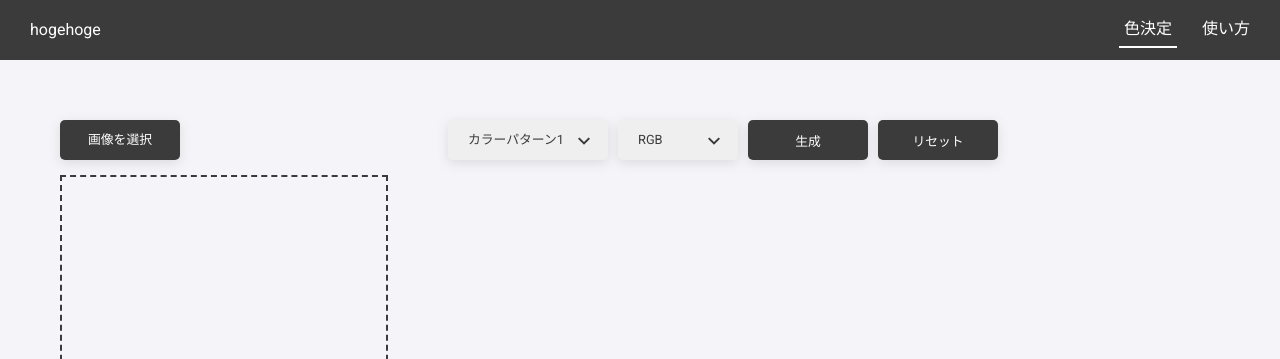
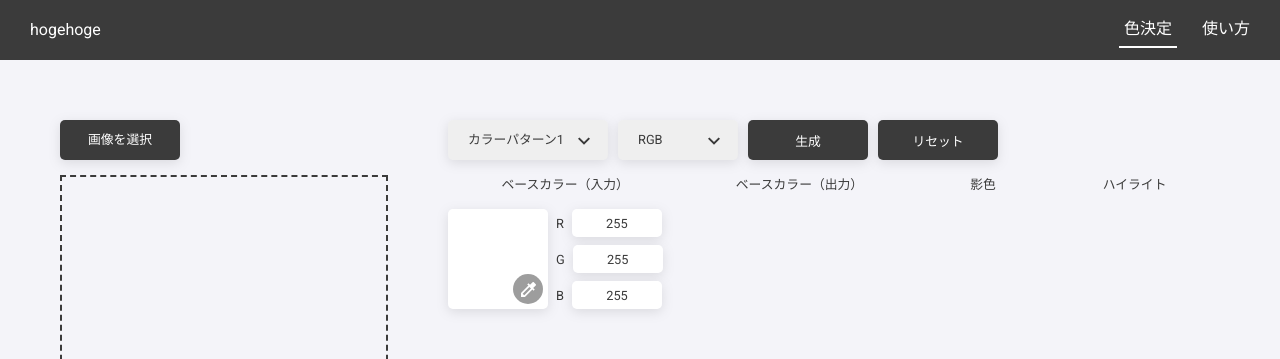
Before and after one commit to Def-aki0530/colorPicker, a Nuxt app: page / in a window 1280 px wide. Shown: the top 359 px of the page. Built offline with nearby package versions, Linux system fonts and the light colour scheme.

Commit message:
add new components & advance inputColor

```diff
--- /dev/null
+++ b/components/ColorPicker/Area.vue
@@ -0,0 +1,17 @@
+<template>
+  <div class="area">
+    <slot />
+  </div>
+</template>
+
+<script>
+export default {
+}
+</script>
+
+<style scoped lang="scss">
+.area{
+  width: 100%;
+  display: flex;
+}
+</style>
--- /dev/null
+++ b/components/ColorPicker/Eyedropper.vue
@@ -0,0 +1,21 @@
+<template>
+  <div class="eyedropper">
+    <svg xmlns="http://www.w3.org/2000/svg" width="15" height="15.001" viewBox="0 0 15 15.001">
+      <path id="Icon_material-colorize" data-name="Icon material-colorize" d="M19.257,6.69l-1.95-1.95a.83.83,0,0,0-1.175,0l-2.6,2.6L11.924,5.748,10.75,6.923l1.183,1.183L4.5,15.539V19.5H8.458l7.433-7.433,1.183,1.183,1.175-1.175-1.6-1.6,2.6-2.6a.832.832,0,0,0,.008-1.183ZM7.766,17.831l-1.6-1.6,6.716-6.716,1.6,1.6Z" transform="translate(-4.5 -4.496)" fill="#fff"/>
+    </svg>
+  </div>
+</template>
+
+<script>
+export default {
+}
+</script>
+
+<style scoped lang="scss">
+.eyedropper{
+  width: 15px;
+  height: 15px;
+  fill: white;
+  padding:  5.5px 7.5px;
+}
+</style>
--- /dev/null
+++ b/components/ColorPicker/InputColor.vue
@@ -0,0 +1,114 @@
+<template>
+  <div class="input-color">
+    <label class="color-preview" :style="{background: color}" for="id1" ></label>
+    <input type="color" class="chose-color" id="id1" value="#ffffff" v-model="color">
+    <div class="eyedropper-area">
+      <ColorPickerEyedropper />
+    </div>
+    <div class="chose-colorcode-area">
+      <div class="chose-colorcode">
+        <div>R</div>
+        <input type="number" min="0" max="255" step="1" value="255">
+      </div>
+      <div class="chose-colorcode">
+        <div>G</div>
+        <input type="number" min="0" max="255" step="1" value="255">
+      </div>
+      <div class="chose-colorcode">
+        <div>B</div>
+        <input type="number" min="0" max="255" step="1" value="255">
+      </div>
+    </div>
+  </div>
+</template>
+
+<script>
+export default {
+  data() {
+    return {
+      color: '#ffffff'
+    }
+  }
+}
+</script>
+
+<style scoped lang="scss">
+.input-color{
+  display: flex;
+  align-items: space-between;
+  position: relative;
+}
+
+.color-preview{
+  width: 100px;
+  height: 100px;
+  border-radius: 5px;
+  filter: drop-shadow(0 3px 6px rgba(0, 0, 0, 0.1));
+  cursor: pointer;
+}
+
+.chose-color{
+  width: 0;
+  height: 0;
+  -webkit-appearance: none;
+  -moz-appearance: none;
+  appearance: none;
+  background: none;
+  border: none;
+  outline: none;
+  padding: 0;
+  margin: 0;
+  opacity: 0;
+}
+
+.eyedropper-area{
+  width: 30px;
+  height: 30px;
+  position: absolute;
+  top: 65px;
+  left: 65px;
+  border-radius: 15px;
+  background: rgba($mainColor, 0.5);
+  pointer-events: none;
+}
+
+.chose-colorcode-area{
+  display: flex;
+  flex-direction: column;
+  justify-content: space-between;
+}
+
+.chose-colorcode{
+  display: flex;
+  align-items: center;
+  div{
+    font-size: 0.8rem;
+    color: $mainColor;
+    padding: 0 8px;
+  }
+  input{
+    width: 90px;
+    height: 28px;
+    font-size: 0.8rem;
+    font-family: 'Roboto', 'Noto Sans JP';
+    color: $mainColor;
+    text-align: center;
+    border: none;
+    outline: none;
+    border-radius: 5px;
+    filter: drop-shadow(0 3px 6px rgba(0, 0, 0, 0.1));
+    &::-webkit-inner-spin-button{
+      -webkit-appearance: none;
+      -moz-appearance: none;
+      appearance: none;
+    }
+    &::-webkit-outer-spin-button {
+      -webkit-appearance: none;
+      -moz-appearance: none;
+      appearance: none;
+    }
+  }
+
+}
+
+</style>
--- /dev/null
+++ b/components/ColorPicker/Label.vue
@@ -0,0 +1,27 @@
+<template>
+  <div class="label">
+    <div>ベースカラー（入力）</div>
+    <div>ベースカラー（出力）</div>
+    <div>影色</div>
+    <div>ハイライト</div>
+  </div>
+</template>
+
+<script>
+export default {
+}
+</script>
+
+<style scoped lang="scss">
+.label{
+  width: 100%;
+  display: flex;
+  justify-content: space-around;
+  margin: 15px 0;
+  div{
+    font-size: 0.8rem;
+    color: $mainColor;
+  }
+}
+
+</style>
--- a/components/ColorPicker/Select.vue
+++ b/components/ColorPicker/Select.vue
@@ -65,10 +65,6 @@ export default {
     -webkit-appearance: none;
     -moz-appearance: none;
     appearance: none;
-
-    option{
-
-    }
   }
 }
 </style>
--- a/components/ColorPicker/SelectColor.vue
+++ b/components/ColorPicker/SelectColor.vue
@@ -21,11 +21,13 @@
       />
       <ColorPickerButton
         :text="'リセット'"
+      />
+    </div>
+    <ColorPickerLabel />
 
-      />
-
-    </div>
-
+    <ColorPickerArea>
+      <ColorPickerInputColor />
+    </ColorPickerArea>
 
 
   </div>
--- a/package.json
+++ b/package.json
@@ -1,5 +1,5 @@
 {
-  "name": "colorPicker",
+  "name": "color-picker",
   "version": "1.0.0",
   "private": true,
   "scripts": {
```
Also changed, not shown: 1 other file (tests, documents, lock files or other folders).
